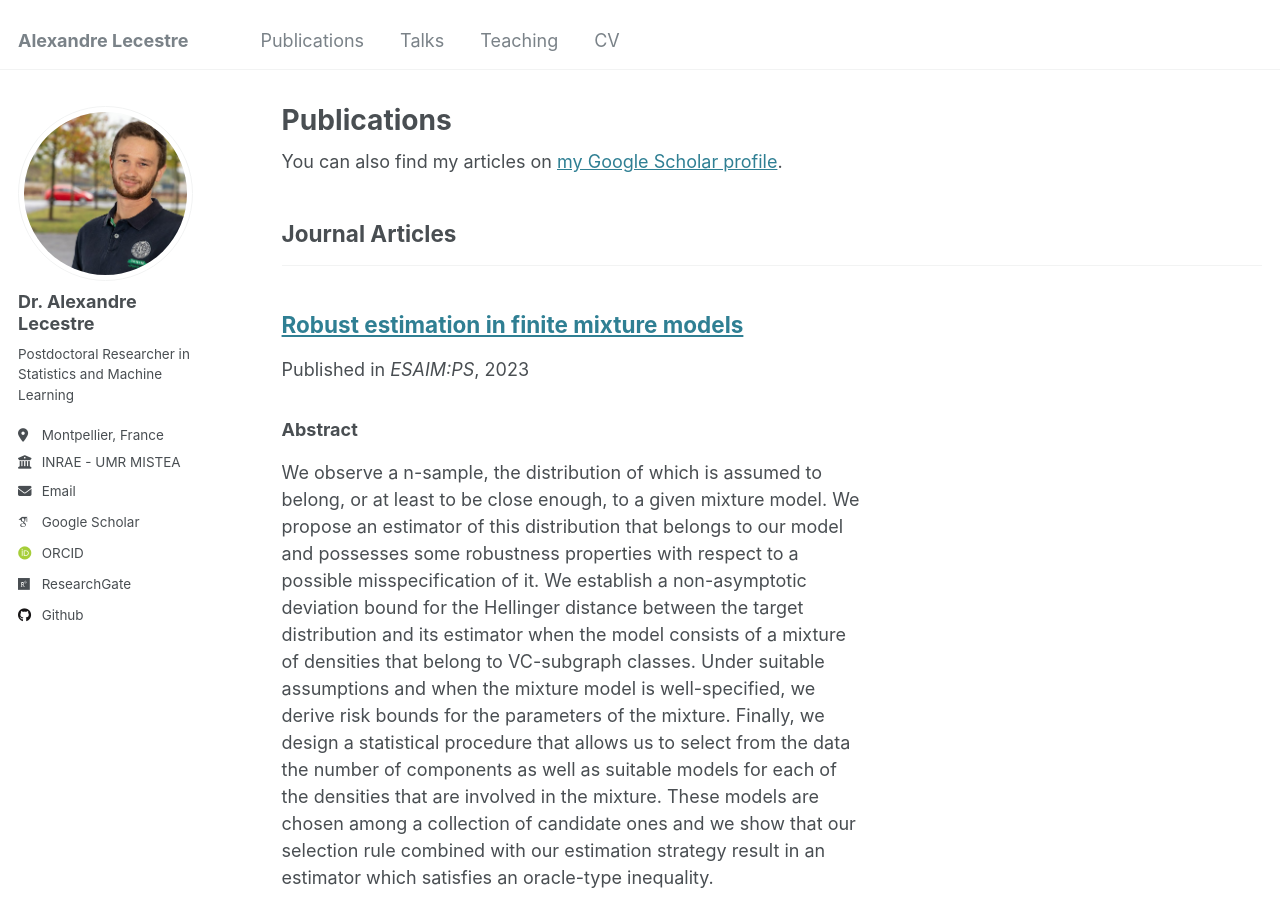
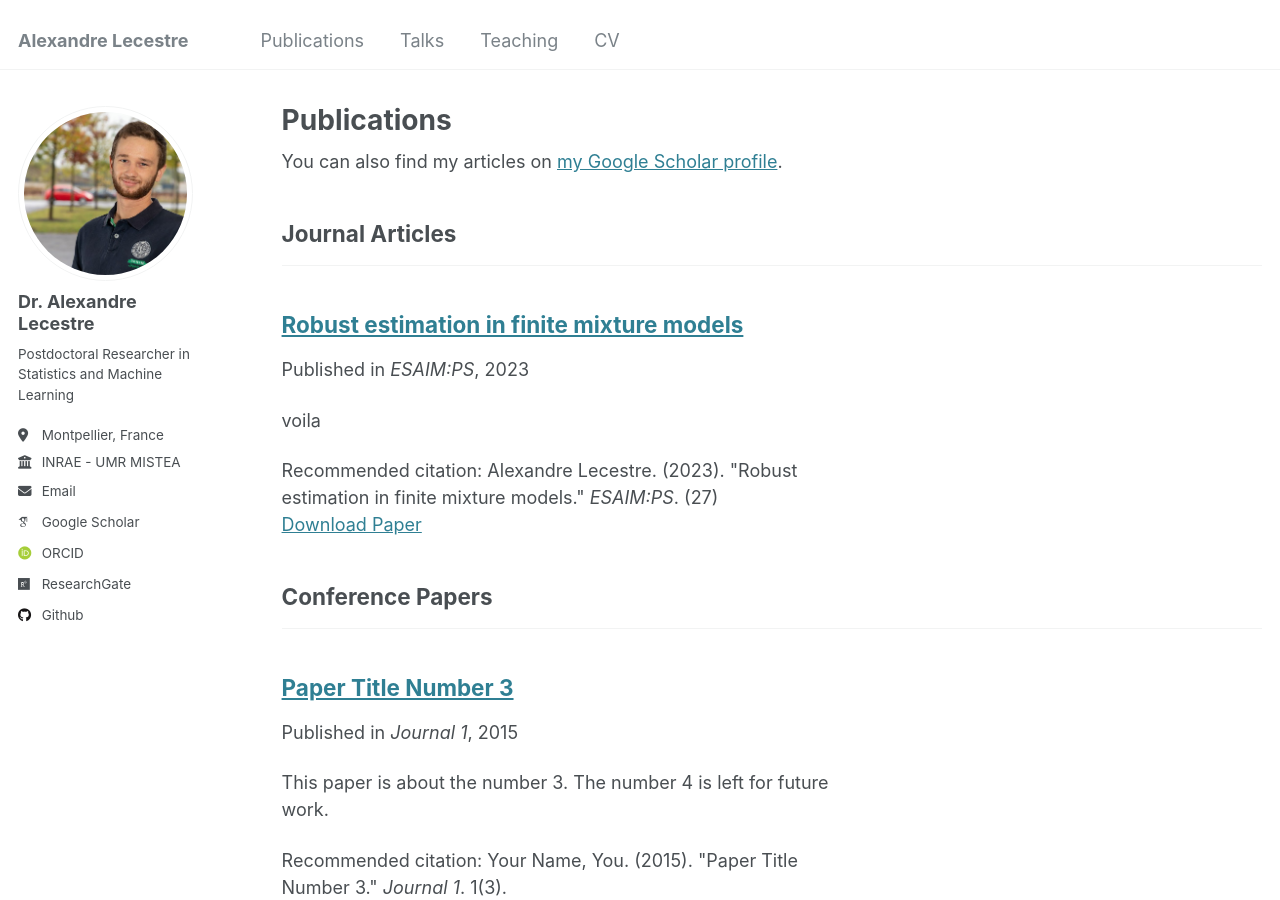
Before and after one commit to alexandre-lecestre/alexandre-lecestre.github.io, a Jekyll site: the page built from _pages/publications.html, in a window 1280 px wide and 900 px high. Built offline with Jekyll 4.4.1, drawn with Linux system fonts in a browser that asks for light colours; some web fonts are replaced.

Commit message:
Update Mixture-ESAIM.md
excerpt and paperurl

```diff
--- a/_publications/Mixture-ESAIM.md
+++ b/_publications/Mixture-ESAIM.md
@@ -5,7 +5,8 @@ category: manuscripts
 permalink: /publications/mixture_models
 date: 2023-03-08
 venue: 'ESAIM:PS'
-url: 'https://www.esaim-ps.org/articles/ps/abs/2023/01/ps220003/ps220003.html'
+excerpt: 'voila'
+paperurl: 'https://www.esaim-ps.org/articles/ps/abs/2023/01/ps220003/ps220003.html'
 citation: 'Alexandre Lecestre. (2023). &quot;Robust estimation in finite mixture models.&quot; <i>ESAIM:PS</i>. (27)'
 ---
 
```
